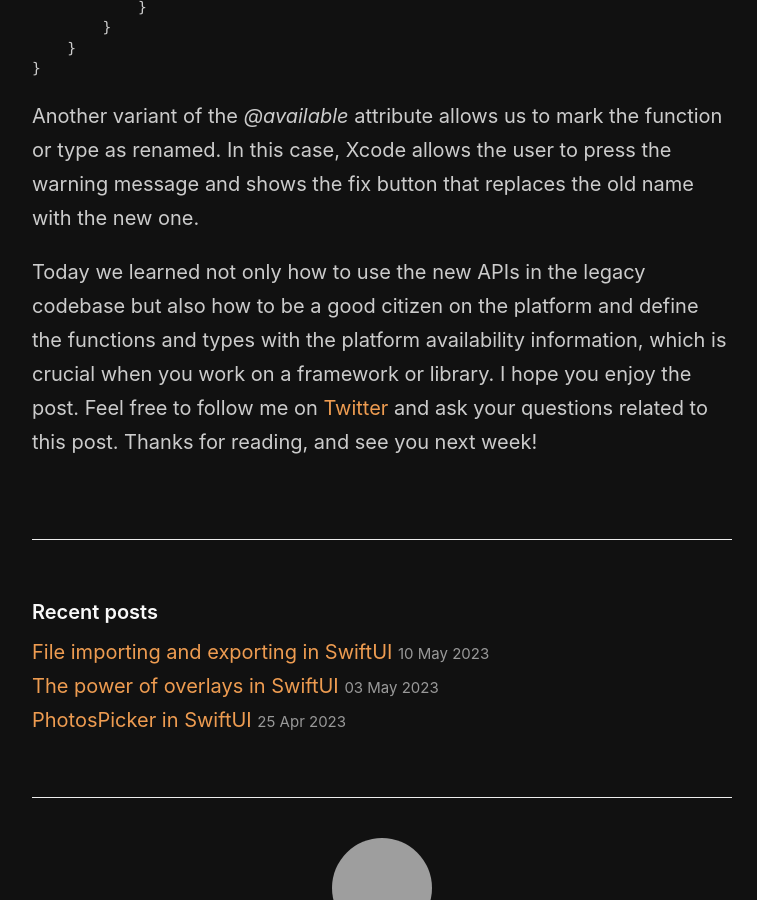
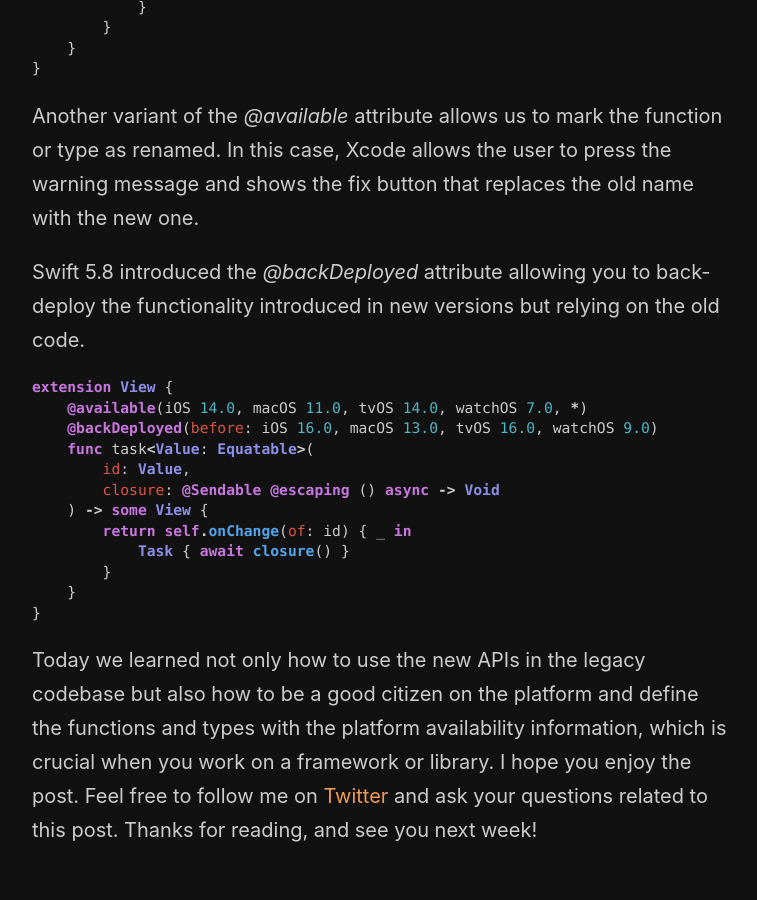
Before and after one commit to mecid/mecid.github.io, a Jekyll site: the page built from _posts/2023-05-17-api-availability-in-swift.md, in a window 1280 px wide and 900 px high, scrolled down 3321 px, cut to the strip 0-900 px from the top of the window. Shown: the whole strip, without its empty margins (258-1015 px from the left). Built offline with Jekyll 4.4.1, drawn with Linux system fonts in a browser that asks for light colours; grey boxes are pictures that could not be loaded.

Commit message:
backdeployed property added to the availability post

````diff
--- a/_posts/2023-05-17-api-availability-in-swift.md
+++ b/_posts/2023-05-17-api-availability-in-swift.md
@@ -136,4 +136,21 @@ extension View {
 
 Another variant of the *@available* attribute allows us to mark the function or type as renamed. In this case, Xcode allows the user to press the warning message and shows the fix button that replaces the old name with the new one.
 
+Swift 5.8 introduced the *@backDeployed* attribute allowing you to back-deploy the functionality introduced in new versions but relying on the old code.
+
+```swift
+extension View {
+    @available(iOS 14.0, macOS 11.0, tvOS 14.0, watchOS 7.0, *)
+    @backDeployed(before: iOS 16.0, macOS 13.0, tvOS 16.0, watchOS 9.0)
+    func task<Value: Equatable>(
+        id: Value,
+        closure: @Sendable @escaping () async -> Void
+    ) -> some View {
+        return self.onChange(of: id) { _ in
+            Task { await closure() }
+        }
+    }
+}
+```
+
 Today we learned not only how to use the new APIs in the legacy codebase but also how to be a good citizen on the platform and define the functions and types with the platform availability information, which is crucial when you work on a framework or library. I hope you enjoy the post. Feel free to follow me on [Twitter](https://twitter.com/mecid) and ask your questions related to this post. Thanks for reading, and see you next week!
````
